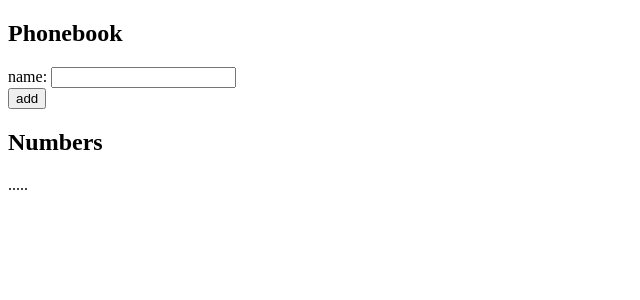
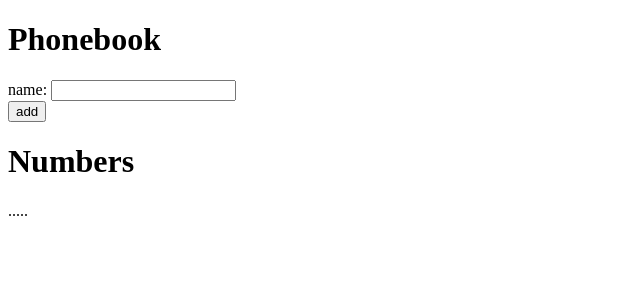
Before and after one commit to romeopopescu/FullStackCourse, a React (Vite) app in the folder part2/phonebook/: page / in a window 1280 px wide. Shown: the top 300 px of the page, without its empty margins (0-640 px from the left). Built offline with nearby package versions, Linux system fonts and the light colour scheme.

Commit message:
Edited return

```diff
--- a/part2/phonebook/src/App.jsx
+++ b/part2/phonebook/src/App.jsx
@@ -8,7 +8,7 @@ const App = () => {
 
   return (
     <div>
-      <h2>Phonebook</h2>
+      <h1>Phonebook</h1>
       <form>
         <div>
           name: <input />
@@ -17,7 +17,7 @@ const App = () => {
           <button type="submit">add</button>
         </div>
       </form>
-      <h2>Numbers</h2>
+      <h1>Numbers</h1>
       .....
     </div>
   )
```
